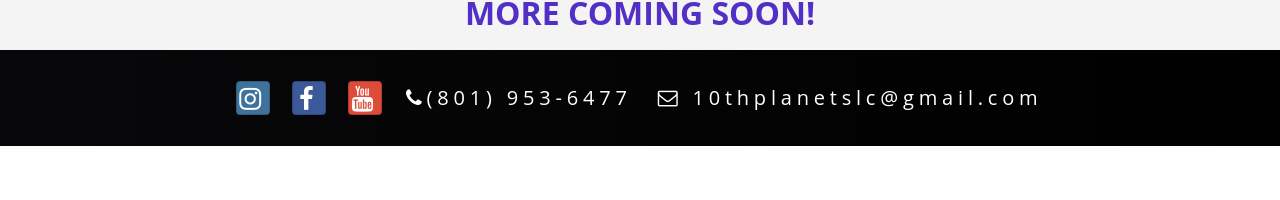
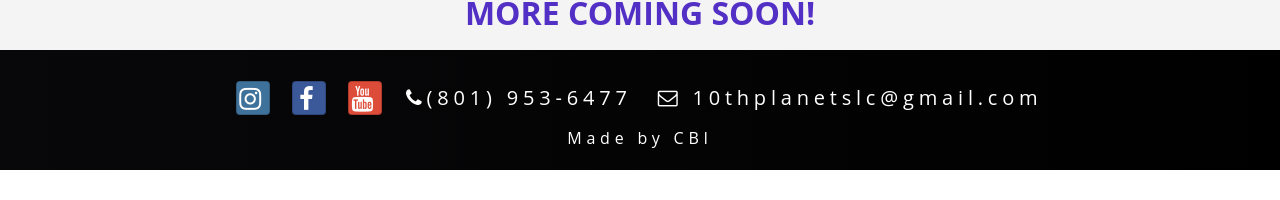
Before and after one commit to Cristian-Baeza/React_Website_Gym, a React (Create React App) app: page /store in a window 1280 px wide. Shown: the part 583-783 px from the top of the page. Built offline with nearby package versions, Linux system fonts and the light colour scheme.

Commit message:
footer edit

```diff
--- a/src/components/FooterComponent.js
+++ b/src/components/FooterComponent.js
@@ -22,7 +22,8 @@ function Footer(props) {
         953-6477</a>
 
             <a role="button" className="btn btn-link footernumber" href="mailto:10thplanetslc@gmail.com"><i
-              className="fa fa-envelope-o"></i> 10thplanetslc@gmail.com</a>
+              className="fa fa-envelope-o"></i> 10thplanetslc@gmail.com</a> <br />
+              Made by CBI
           </div>
         </div>
       </div>
```
Also changed, not shown: 1 other file (tests, documents, lock files or other folders).
